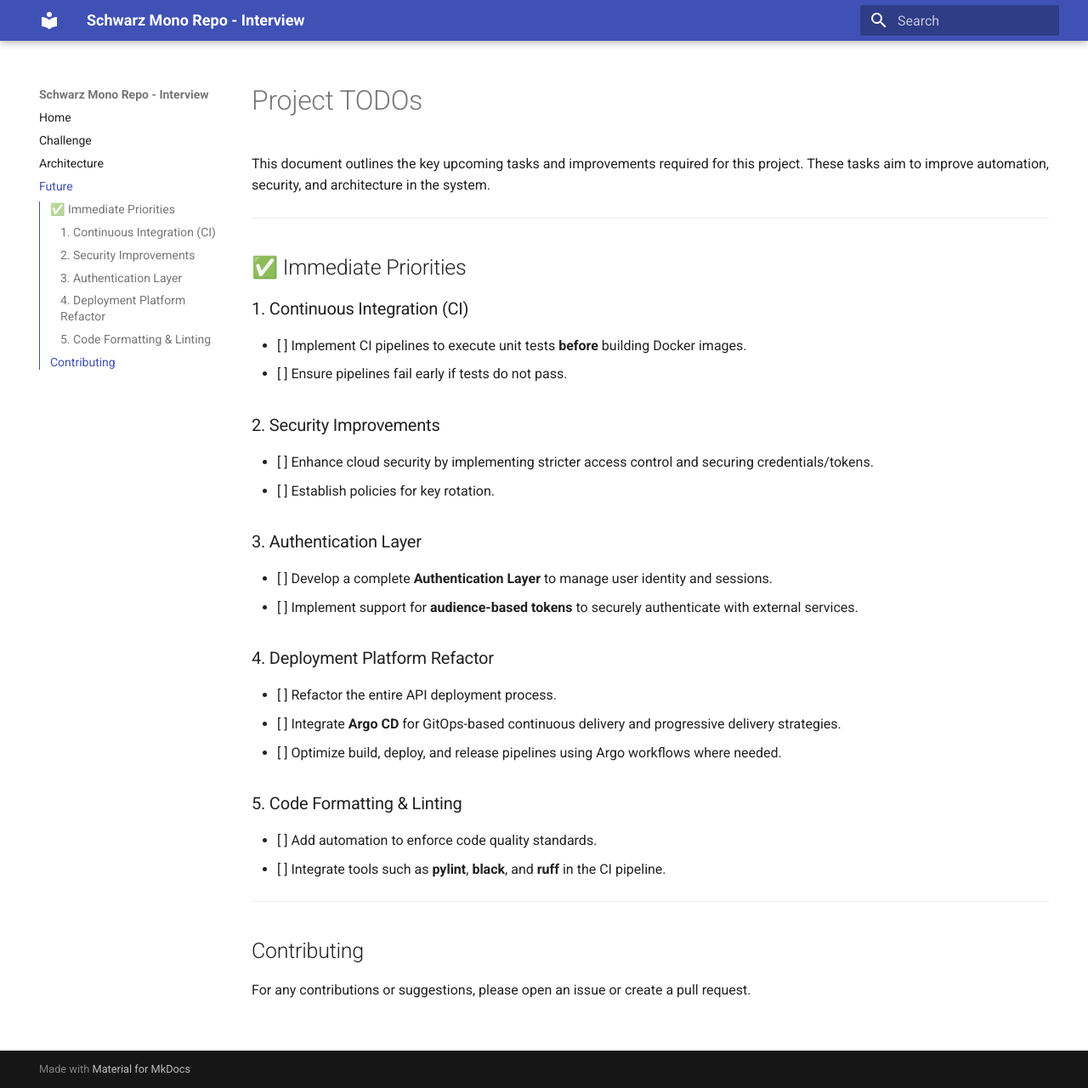
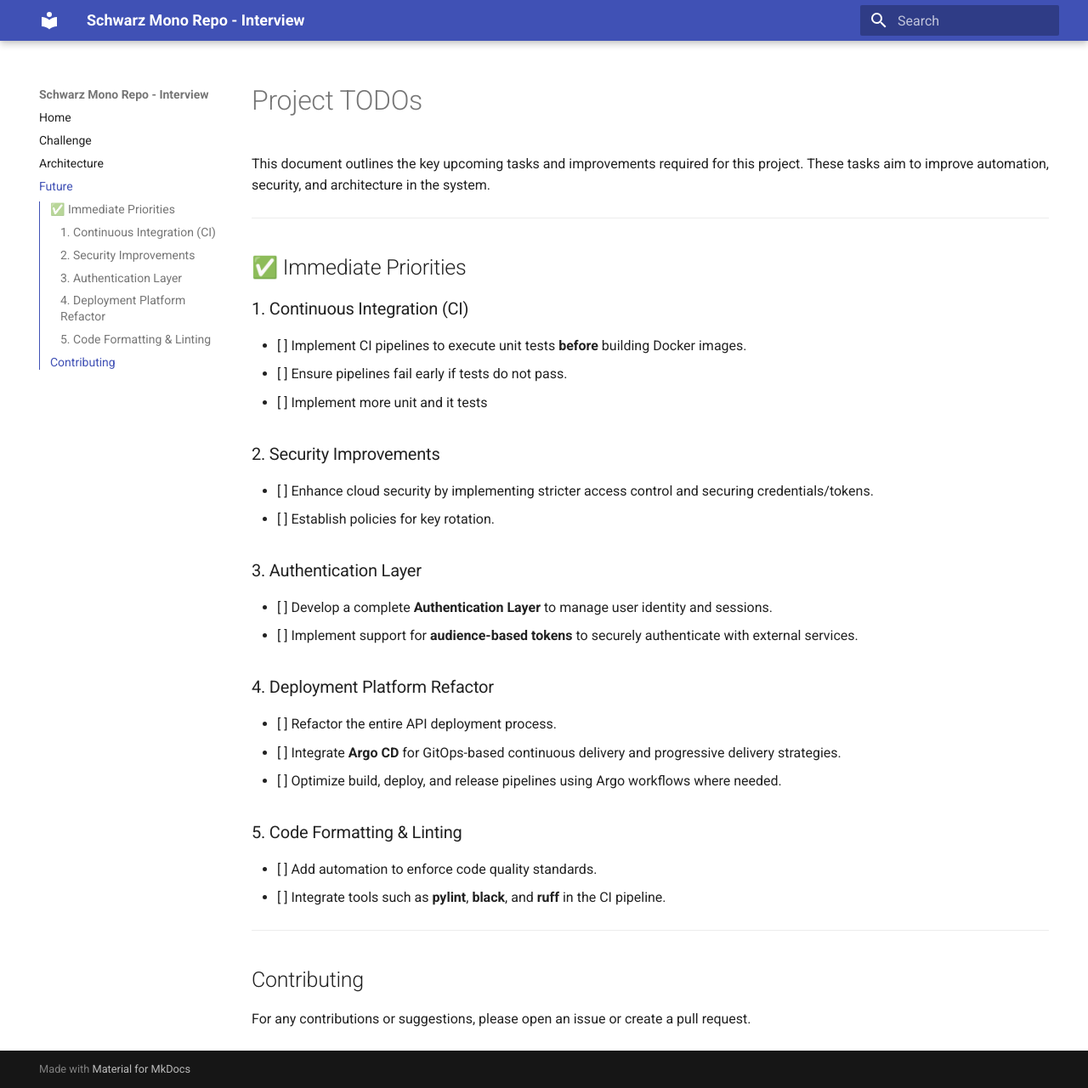
Before and after one commit to biancaberdugo/schwarz-mono-repo, an MkDocs documentation site: the page built from pages/docs/todo.md, in a window 1280 px wide and 1280 px high. Shown: the whole window at 85% size. Built offline with MkDocs 1.6.1 and Material for MkDocs 9.7.7, drawn with Linux system fonts in a browser that asks for light colours.

Commit message:
Add missing todo

```diff
--- a/pages/docs/todo.md
+++ b/pages/docs/todo.md
@@ -9,6 +9,7 @@ This document outlines the key upcoming tasks and improvements required for this
 ### 1. Continuous Integration (CI)
 - [ ] Implement CI pipelines to execute unit tests **before** building Docker images.
 - [ ] Ensure pipelines fail early if tests do not pass.
+- [ ] Implement more unit and it tests
 
 ### 2. Security Improvements
 - [ ] Enhance cloud security by implementing stricter access control and securing credentials/tokens.
```
